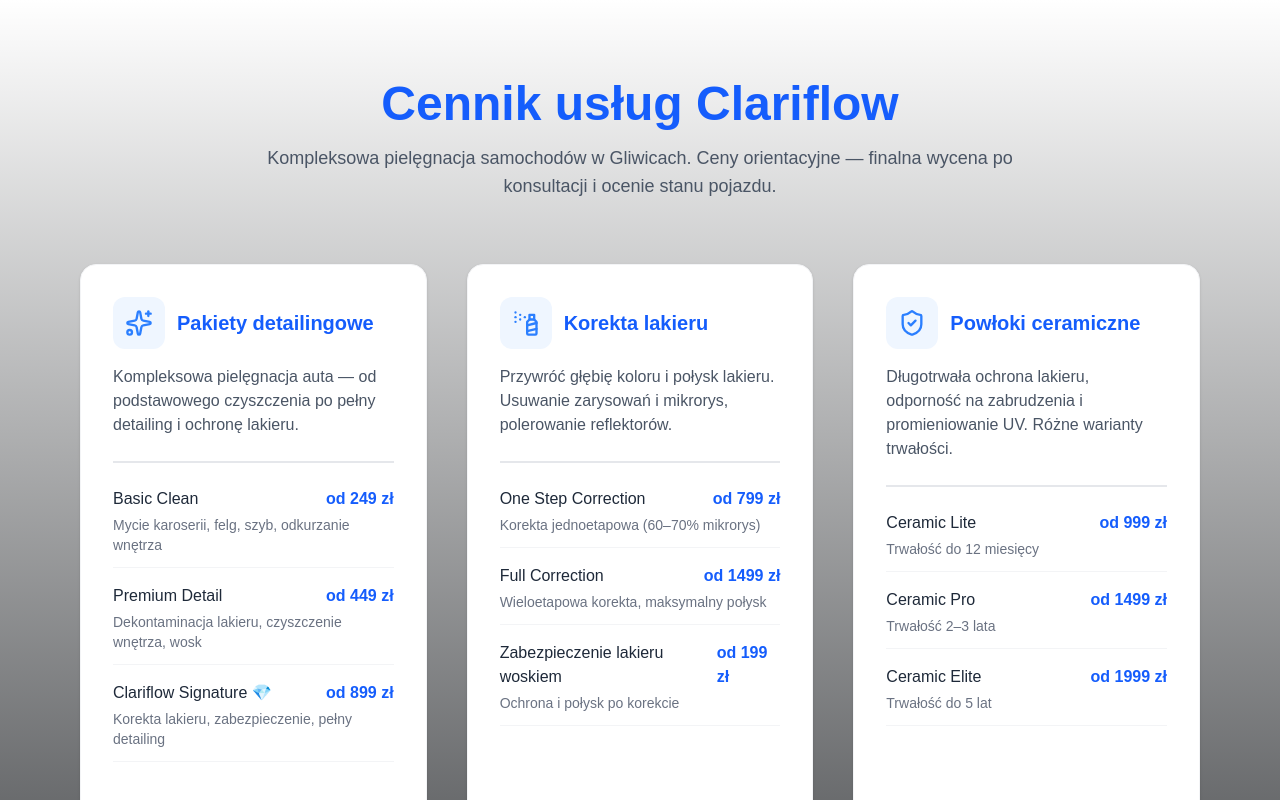
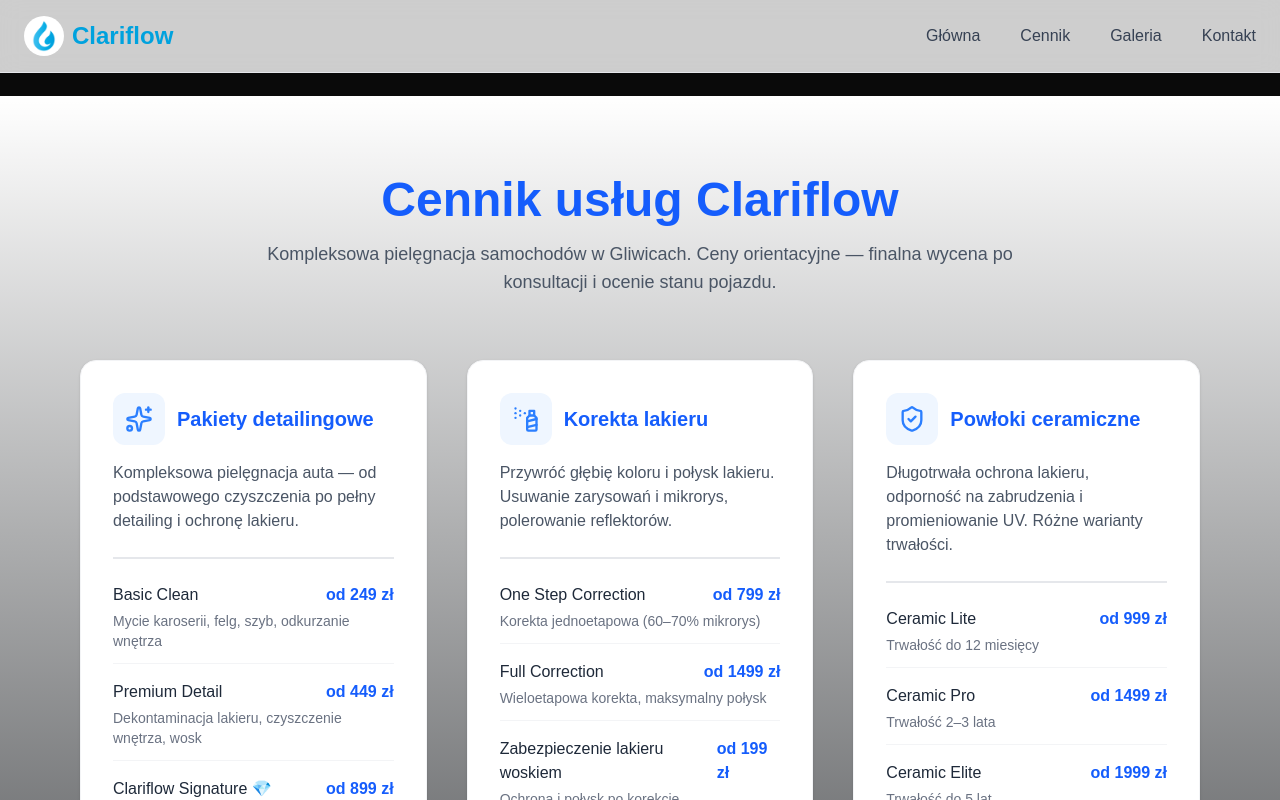
Before and after one commit to BaczkiewiczDawid/Clariflow, a Next.js app: page /cennik in a window 1280 px wide. Shown: the top 800 px of the page. Built offline with nearby package versions, Linux system fonts and the light colour scheme.

Commit message:
navigation in layout + correct links

```diff
--- a/src/app/layout.tsx
+++ b/src/app/layout.tsx
@@ -1,14 +1,15 @@
-import type {Metadata} from "next";
-import {Geist, Geist_Mono} from "next/font/google";
+import type { Metadata } from "next";
+import { Geist, Geist_Mono } from "next/font/google";
 import "./globals.css";
-import {Poppins} from 'next/font/google'
+import { Poppins } from "next/font/google";
+import { Navbar } from "@/components/navbar";
 
 const poppins = Poppins({
-    subsets: ['latin'],
-    weight: ['400', '500', '600', '700'],
-    variable: '--font-poppins',
-    display: 'swap',
-})
+    subsets: ["latin"],
+    weight: ["400", "500", "600", "700"],
+    variable: "--font-poppins",
+    display: "swap",
+});
 
 const geistSans = Geist({
     variable: "--font-geist-sans",
@@ -19,30 +20,41 @@
     variable: "--font-geist-mono",
     subsets: ["latin"],
 });
+
 export const metadata: Metadata = {
-    title: 'Clariflow – Autodetailing Gliwice | Profesjonalne czyszczenie i polerowanie',
-    description: 'Clariflow oferuje kompleksowe usługi autodetailingu w Gliwicach: mycie, polerowanie, pranie tapicerki, zabezpieczenia lakieru i więcej. Zadbaj o swój samochód.',
-    keywords: ['autodetailing gliwice', 'polerowanie auta gliwice', 'mycie detailingowe', 'clariflow', 'czyszczenie wnętrza auta'],
+    title: "Clariflow – Autodetailing Gliwice | Profesjonalne czyszczenie i polerowanie",
+    description:
+        "Clariflow oferuje kompleksowe usługi autodetailingu w Gliwicach: mycie, polerowanie, pranie tapicerki, zabezpieczenia lakieru i więcej. Zadbaj o swój samochód.",
+    keywords: [
+        "autodetailing gliwice",
+        "polerowanie auta gliwice",
+        "mycie detailingowe",
+        "clariflow",
+        "czyszczenie wnętrza auta",
+    ],
     openGraph: {
-        title: 'Clariflow – Autodetailing Gliwice',
-        description: 'Profesjonalne czyszczenie i pielęgnacja aut w Gliwicach',
-        url: 'https://clariflow.pl',
-        siteName: 'Clariflow',
+        title: "Clariflow – Autodetailing Gliwice",
+        description: "Profesjonalne czyszczenie i pielęgnacja aut w Gliwicach",
+        url: "https://clariflow.pl",
+        siteName: "Clariflow",
         images: [
             {
                 url: "../../assets/logo.png",
                 width: 1200,
                 height: 630,
-                alt: 'Clariflow – Autodetailing Gliwice',
+                alt: "Clariflow – Autodetailing Gliwice",
             },
         ],
     },
-}
+};
 
 export default function RootLayout({ children }: { children: React.ReactNode }) {
     return (
-        <html lang="pl" className={poppins.variable}>
-        <body className="font-sans">{children}</body>
+        <html lang="pl" className={`${poppins.variable} ${geistSans.variable} ${geistMono.variable}`}>
+        <body className="font-sans bg-white text-gray-900">
+        <Navbar/>
+        <main className="pt-24">{children}</main>
+        </body>
         </html>
-    )
+    );
 }
--- a/src/app/page.tsx
+++ b/src/app/page.tsx
@@ -4,20 +4,16 @@
 import {Reviews} from "@/components/reviews";
 import {CallToAction} from "@/components/call-to-action";
 import {Footer} from "@/components/footer";
-import {Navbar} from "@/components/navbar";
 
 export default function Home() {
     return (
-        <div className="flex flex-col justify-center">
-           <Navbar />
-            <main className={"mt-24 flex flex-col mx-auto justify-center gap-12 max-w-[90%] xl:max-w-[80%] xl:gap-y-20 2xl:gap-y-32"}>
+        <div className="flex flex-col mx-auto justify-center gap-12 max-w-[90%] xl:max-w-[80%] xl:gap-y-20 2xl:gap-y-32">
             <Header/>
             <Features/>
             <Gallery/>
             <Reviews/>
             <CallToAction/>
             <Footer/>
-            </main>
         </div>
     );
 }
--- a/src/components/navbar.tsx
+++ b/src/components/navbar.tsx
@@ -19,9 +19,9 @@
                 </Link>
                 <div className="hidden md:flex space-x-10 text-gray-700 font-medium">
                     <Link href="/" className="hover:text-blue-600 transition">Główna</Link>
-                    <Link href="#pricing" className="hover:text-blue-600 transition">Cennik</Link>
-                    <Link href="#gallery" className="hover:text-blue-600 transition">Galeria</Link>
-                    <Link href="#contact" className="hover:text-blue-600 transition">Kontakt</Link>
+                    <Link href="/cennik" className="hover:text-blue-600 transition">Cennik</Link>
+                    <Link href="/galeria" className="hover:text-blue-600 transition">Galeria</Link>
+                    <Link href="/kontakt" className="hover:text-blue-600 transition">Kontakt</Link>
                 </div>
                 <button onClick={toggleMenu} className="md:hidden">
                     {isOpen ? <X size={28}/> : <Menu size={28}/>}
```
Lines whose indentation alone changed are shown as unchanged.
